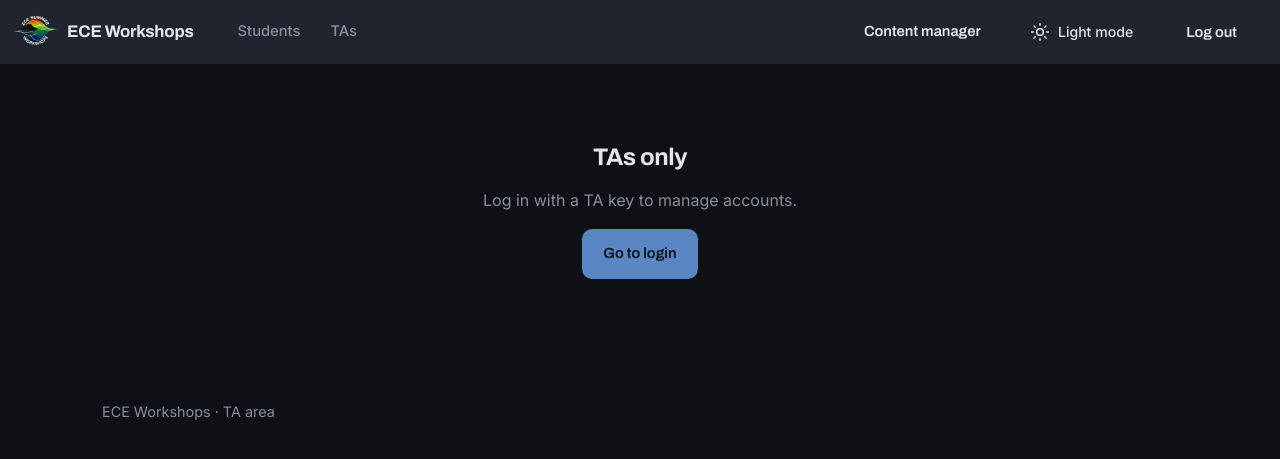
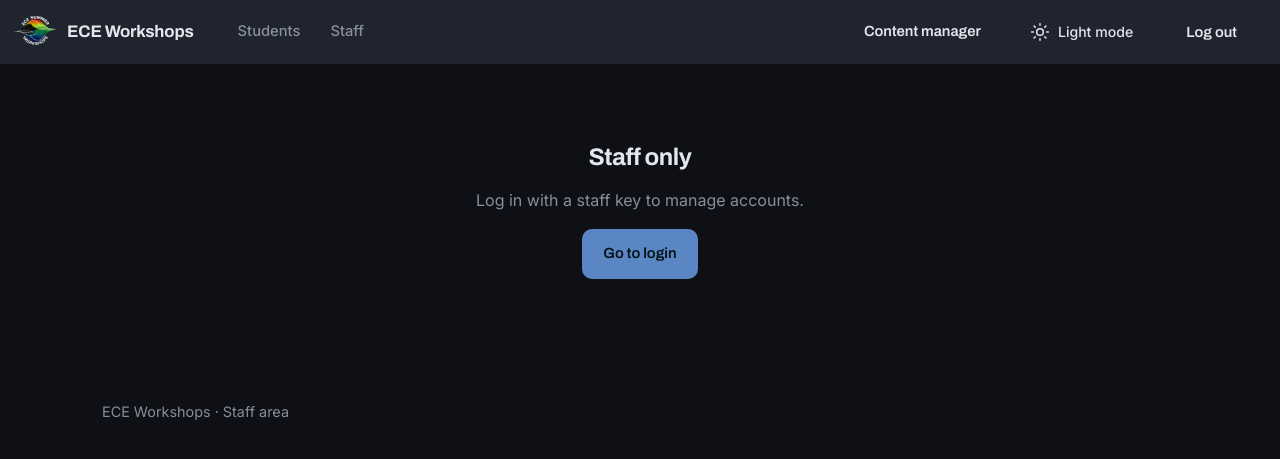
Before and after one commit to AndyDerevyanko/ECE-Summer-Workshop-Website, a FastAPI app: page /accounts.html in a window 1280 px wide. Shown: the top 459 px of the page. Run offline with FastAPI, Linux system fonts and the light colour scheme.

Commit message:
replaced TA with STAFF per prof request

```diff
--- a/js/accounts.js
+++ b/js/accounts.js
@@ -96,7 +96,7 @@ function fetchUsers() {
  * @param u the user row {username, role, password}
  */
 function removeUser(u) {
-  var what = u.role === "ta" ? "TA" : "student";
+  var what = u.role === "ta" ? "staff" : "student";
   if (!confirm("Remove " + what + ' "' + u.username + '"? They won\'t be able to log in anymore.')) return;
   authedFetch("/api/users/" + encodeURIComponent(u.username), { method: "DELETE" })
     .then(function (res) {
@@ -159,7 +159,7 @@ function renderList(el, role, emptyText) {
 /** Renders both the student and ta account lists. */
 function renderUsers() {
   renderList(document.getElementById("studentList"), "student", "No student accounts yet.");
-  renderList(document.getElementById("taList"), "ta", "No TA accounts yet.");
+  renderList(document.getElementById("taList"), "ta", "No staff accounts yet.");
 }
 
 /**
@@ -175,7 +175,7 @@ function addUser(role, userInput, passInput) {
     showMsg("Both a username and a password are needed.", false);
     return;
   }
-  if (role === "ta" && !confirm('Add "' + username + '" as a TA? They get full access to this portal.')) return;
+  if (role === "ta" && !confirm('Add "' + username + '" as staff? They get full access to this portal.')) return;
   authedFetch("/api/users", {
     method: "POST",
     headers: { "Content-Type": "application/json" },
--- a/js/login.js
+++ b/js/login.js
@@ -41,7 +41,7 @@
         window.location.href = data.role === "ta" ? "instructor.html" : "dashboard.html";
       })
       .catch(function () {
-        if (msg) msg.textContent = "Wrong username or password. Check with your TA.";
+        if (msg) msg.textContent = "Wrong username or password. Check with a staff member.";
       });
   });
 })();
--- a/js/main.js
+++ b/js/main.js
@@ -268,7 +268,7 @@ function isEditMode() {
  * original wording (see wireClickToEdit()'s blur handler). Skips
  * #portalLink on a real (non-preview) load where a session is already
  * logged in: updatePortalLink() runs earlier in DOMContentLoaded and has
- * already swapped its text to "TA portal"/"Dashboard" for this visitor, so
+ * already swapped its text to "Staff portal"/"Dashboard" for this visitor, so
  * capturing that swapped text as the "default" (or overwriting it with a
  * saved "Access portal" override meant for logged-out visitors) would
  * break the per-session label. In preview mode updatePortalLink() never
@@ -468,7 +468,7 @@ function updatePortalLink() {
   var session = localStorage.getItem("session");
   var role = localStorage.getItem("role");
   if (!session || !role) return;
-  link.textContent = role === "ta" ? "TA portal" : "Dashboard";
+  link.textContent = role === "ta" ? "Staff portal" : "Dashboard";
   link.href = role === "ta" ? "instructor.html" : "dashboard.html";
   /* Apply Now next to Gallery would be a dead prompt to sign up again,
      hide it while logged in (only in this nav bar, not the rest of the page) */
--- a/js/ta.js
+++ b/js/ta.js
@@ -1284,7 +1284,7 @@ function renderProfiles() {
       html += '<span class="rname">' + profileLabel(p) + '</span>';
     }
     if (p.shared) {
-      html += '<span class="shared-flag" title="Every TA can see and edit this profile">' + SHARE_SVG_CHIP + 'shared</span>' +
+      html += '<span class="shared-flag" title="Every staff member can see and edit this profile">' + SHARE_SVG_CHIP + 'shared</span>' +
         '<button class="btn btn-ghost pr-unshare" type="button">Unshare</button>';
     }
     html += '<span class="prof-btns">' +
@@ -1322,7 +1322,7 @@ function renderProfiles() {
       updateProfile(p.id, { shared: true }, function () {
         p.shared = true;
         renderProfiles();
-        showMsg('Shared. Every TA can see "' + p.name + '" now.', true);
+        showMsg('Shared. Every staff member can see "' + p.name + '" now.', true);
       });
     });
 
--- a/templates/accounts.html
+++ b/templates/accounts.html
@@ -26,7 +26,7 @@
       <a href="index.html" class="brand"><img src="assets/logo.png" class="brand-logo" alt="ECE Workshops" /> ECE Workshops</a>
       <div class="nav-links">
         <a href="#students">Students</a>
-        <a href="#tas">TAs</a>
+        <a href="#tas">Staff</a>
       </div>
       <div class="nav-right">
         <a class="btn btn-ghost" href="instructor.html">Content manager</a>
@@ -49,15 +49,15 @@
 
   <!-- shown if you're not logged in with a ta key -->
   <div class="gate" id="accGate" style="display:none">
-    <h2>TAs only</h2>
-    <p class="muted">Log in with a TA key to manage accounts.</p>
+    <h2>Staff only</h2>
+    <p class="muted">Log in with a staff key to manage accounts.</p>
     <a class="btn btn-primary" href="login.html">Go to login</a>
   </div>
 
   <main id="accApp" style="display:none">
     <section class="dash-head">
       <div class="wrap">
-        <p class="eyebrow">TA portal</p>
+        <p class="eyebrow">Staff portal</p>
         <h1>Accounts</h1>
       </div>
     </section>
@@ -83,7 +83,7 @@
 
     <section class="section-sm" id="tas" style="background:var(--bg-2)">
       <div class="wrap">
-        <h2 style="font-size:1.4rem;margin-bottom:18px">TAs</h2>
+        <h2 style="font-size:1.4rem;margin-bottom:18px">Staff</h2>
         <div class="res-list" id="taList">
           <!-- filled in by accounts.js -->
         </div>
@@ -94,7 +94,7 @@
             <div class="field"><label for="taPass">Password</label>
               <input type="text" id="taPass" autocomplete="off"></div>
             <div class="field"><label>&nbsp;</label>
-              <button class="btn btn-primary" id="taAdd" type="button">Add TA</button></div>
+              <button class="btn btn-primary" id="taAdd" type="button">Add staff</button></div>
           </div>
         </div>
         <p class="form-msg" id="accMsg"></p>
@@ -103,7 +103,7 @@
   </main>
 
   <footer class="footer">
-    <div class="wrap">ECE Workshops · TA area</div>
+    <div class="wrap">ECE Workshops · Staff area</div>
   </footer>
 
   <script src="js/theme.js"></script>
--- a/templates/dashboard.html
+++ b/templates/dashboard.html
@@ -82,7 +82,7 @@
       <div class="wrap">
         <h2 style="font-size:1.4rem;margin-bottom:6px"><svg class="iic" viewBox="0 0 24 24" fill="none" stroke="currentColor" stroke-width="1.8" stroke-linecap="round" stroke-linejoin="round" aria-hidden="true"><path d="M3 7a2 2 0 0 1 2-2h4l2 2h8a2 2 0 0 1 2 2v8a2 2 0 0 1-2 2H5a2 2 0 0 1-2-2z"/></svg> Extra attachments</h2>
         <p class="muted" style="margin-top:0;margin-bottom:18px">
-          Anything else the TAs upload goes here.
+          Anything else the staff upload goes here.
         </p>
         <div class="res-list" id="resList">
           <!-- filled in by dashboard.js -->
--- a/templates/preview.html
+++ b/templates/preview.html
@@ -48,8 +48,8 @@
 
   <!-- shown if you're not logged in with a ta key -->
   <div class="gate" id="pvGate" style="display:none">
-    <h2>TAs only</h2>
-    <p class="muted">Log in with a TA key to preview workshop content.</p>
+    <h2>Staff only</h2>
+    <p class="muted">Log in with a staff key to preview workshop content.</p>
     <a class="btn btn-primary" href="login.html">Go to login</a>
   </div>
 
@@ -57,7 +57,7 @@
     <div class="pv-wrap">
       <div class="pv-head">
         <div>
-          <p class="eyebrow">TA portal</p>
+          <p class="eyebrow">Staff portal</p>
           <h1 class="pv-title">Preview</h1>
         </div>
         <div class="pv-tabs" role="tablist">
```
Also changed, not shown: templates/instructor.html (+5 -5 lines).
